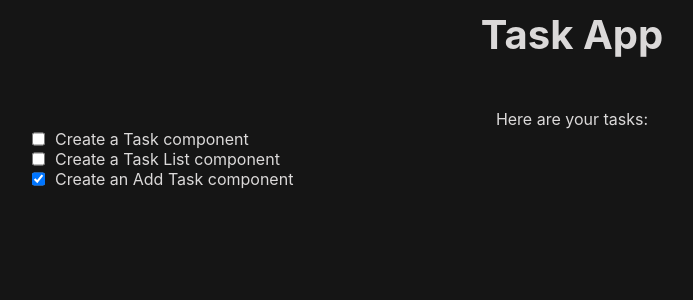
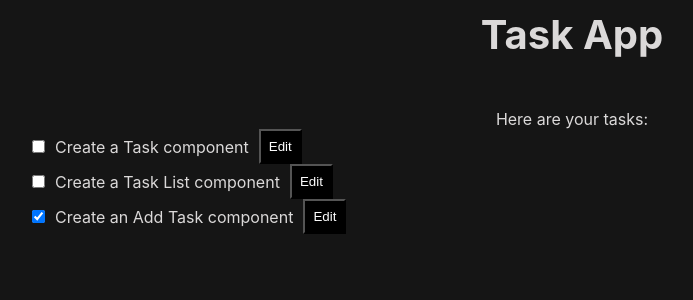
Before and after one commit to GeorgiNedyalkov/todo-app, a React (Vite) app in the folder client/: page / in a window 1280 px wide. Shown: the top 300 px of the page, without its empty margins (68-761 px from the left). Built offline with nearby package versions, Linux system fonts and the light colour scheme.

Commit message:
Extract components. Style tasks.

```diff
--- a/client/src/App.css
+++ b/client/src/App.css
@@ -26,11 +26,35 @@ p, a, li, ul, ol, textarea {
   font-size: 1rem;
 }
 
+input {
+  font-family: inherit;
+  outline: none;
+  padding: 5px;
+  font-size: 1rem;
+  color: #fefefe;
+  background-color: var(--bg-color-grey);
+  border: 0.5px solid white;
+}
+
+input:focus {
+  border: 0.5px solid white;
+}
+
 .task {
   display: flex;
+  align-items: center;
+  /* border: 1px solid white; */
+  width: 500px;
   gap: 10px;
 }
 
 .task__list {
   margin: 0 auto;
 }
+
+.btn {
+  background-color: black;
+  padding: 0.5rem;
+  color: #fefefe;
+  cursor: pointer;
+}
--- a/client/src/App.jsx
+++ b/client/src/App.jsx
@@ -1,5 +1,6 @@
 import { useState } from "react";
 import { initialTasks } from "./data/initialTasks";
+import TaskList from "./components/TaskList";
 import "./App.css";
 
 function App() {
@@ -28,36 +29,3 @@ function App() {
 }
 
 export default App;
-
-export const TaskList = ({ tasks, onChangeTask }) => {
-  return (
-    <ul className="task__list">
-      {tasks.map((task) => {
-        return (
-          <li key={task.id}>
-            <Task task={task} onChange={onChangeTask} />
-          </li>
-        );
-      })}
-    </ul>
-  );
-};
-
-export const Task = ({ task, onChange }) => {
-  return (
-    <div className="task">
-      <input
-        className="task__checkbox"
-        type="checkbox"
-        checked={task.completed}
-        onChange={(e) => {
-          onChange({
-            ...task,
-            completed: e.target.checked,
-          });
-        }}
-      />
-      <p className="task__text">{task.taskText}</p>
-    </div>
-  );
-};
--- a/client/src/components/Task.jsx
+++ b/client/src/components/Task.jsx
@@ -0,0 +1,54 @@
+import { useState } from "react";
+import "../App.css";
+
+const Task = ({ task, onChange }) => {
+  const [isEditting, setIsEditing] = useState(false);
+  let taskContent;
+
+  if (isEditting) {
+    taskContent = (
+      <>
+        <input
+          value={task.taskText}
+          onChange={(e) => {
+            onChange({
+              ...task,
+              taskText: e.target.value,
+            });
+          }}
+        />
+        <button className="btn" onClick={() => setIsEditing(false)}>
+          Save
+        </button>
+      </>
+    );
+  } else {
+    taskContent = (
+      <>
+        {task.taskText}
+        <button className="btn" onClick={() => setIsEditing(true)}>
+          Edit
+        </button>
+      </>
+    );
+  }
+
+  return (
+    <div className="task">
+      <input
+        className="task__checkbox"
+        type="checkbox"
+        checked={task.completed}
+        onChange={(e) => {
+          onChange({
+            ...task,
+            completed: e.target.checked,
+          });
+        }}
+      />
+      {taskContent}
+    </div>
+  );
+};
+
+export default Task;
--- /dev/null
+++ b/client/src/components/TaskList.jsx
@@ -0,0 +1,17 @@
+import Task from "./Task";
+
+const TaskList = ({ tasks, onChangeTask }) => {
+  return (
+    <ul className="task__list">
+      {tasks.map((task) => {
+        return (
+          <li key={task.id}>
+            <Task task={task} onChange={onChangeTask} />
+          </li>
+        );
+      })}
+    </ul>
+  );
+};
+
+export default TaskList;
```
Also changed, not shown: 1 other file (tests, documents, lock files or other folders).
